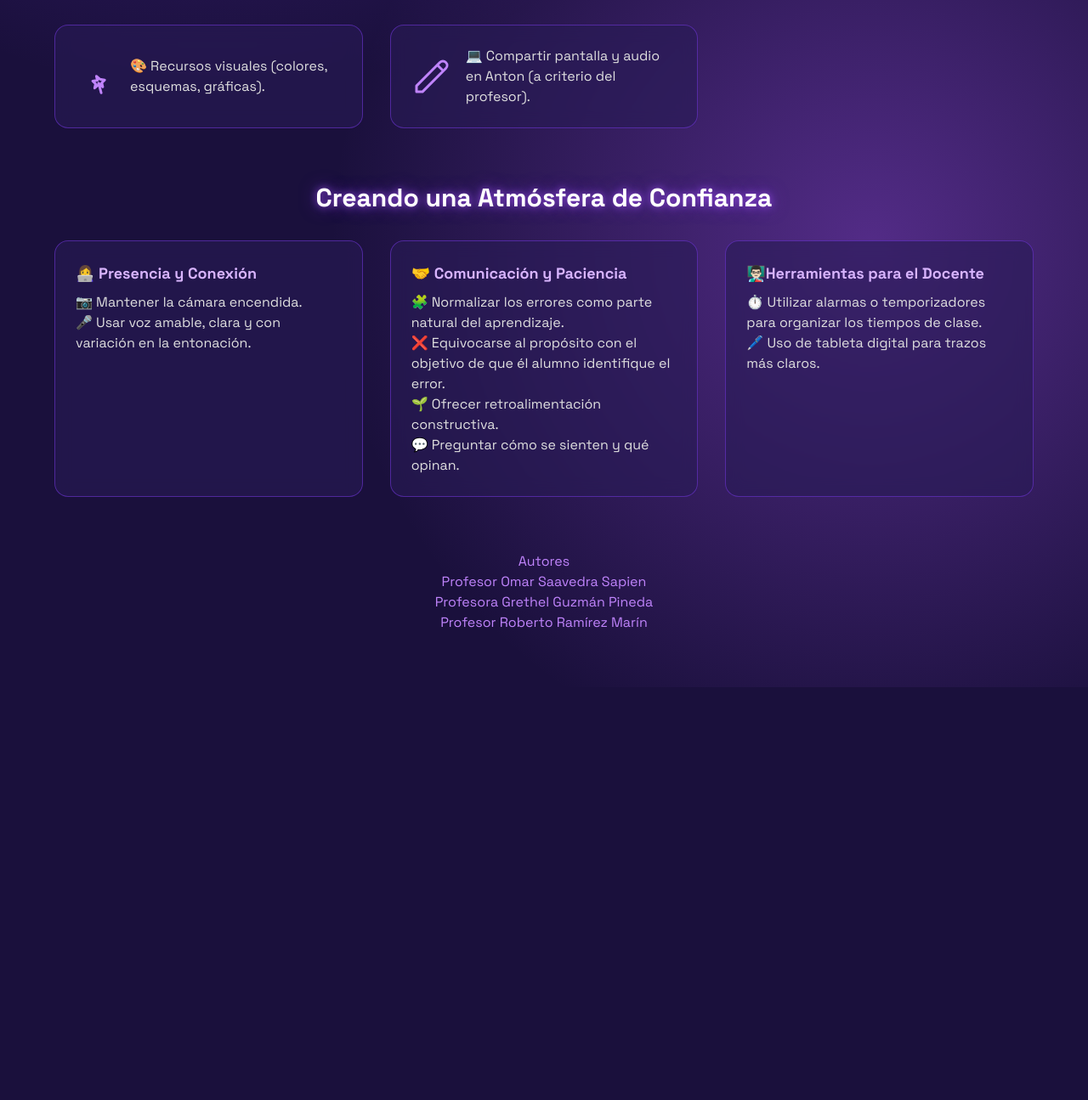
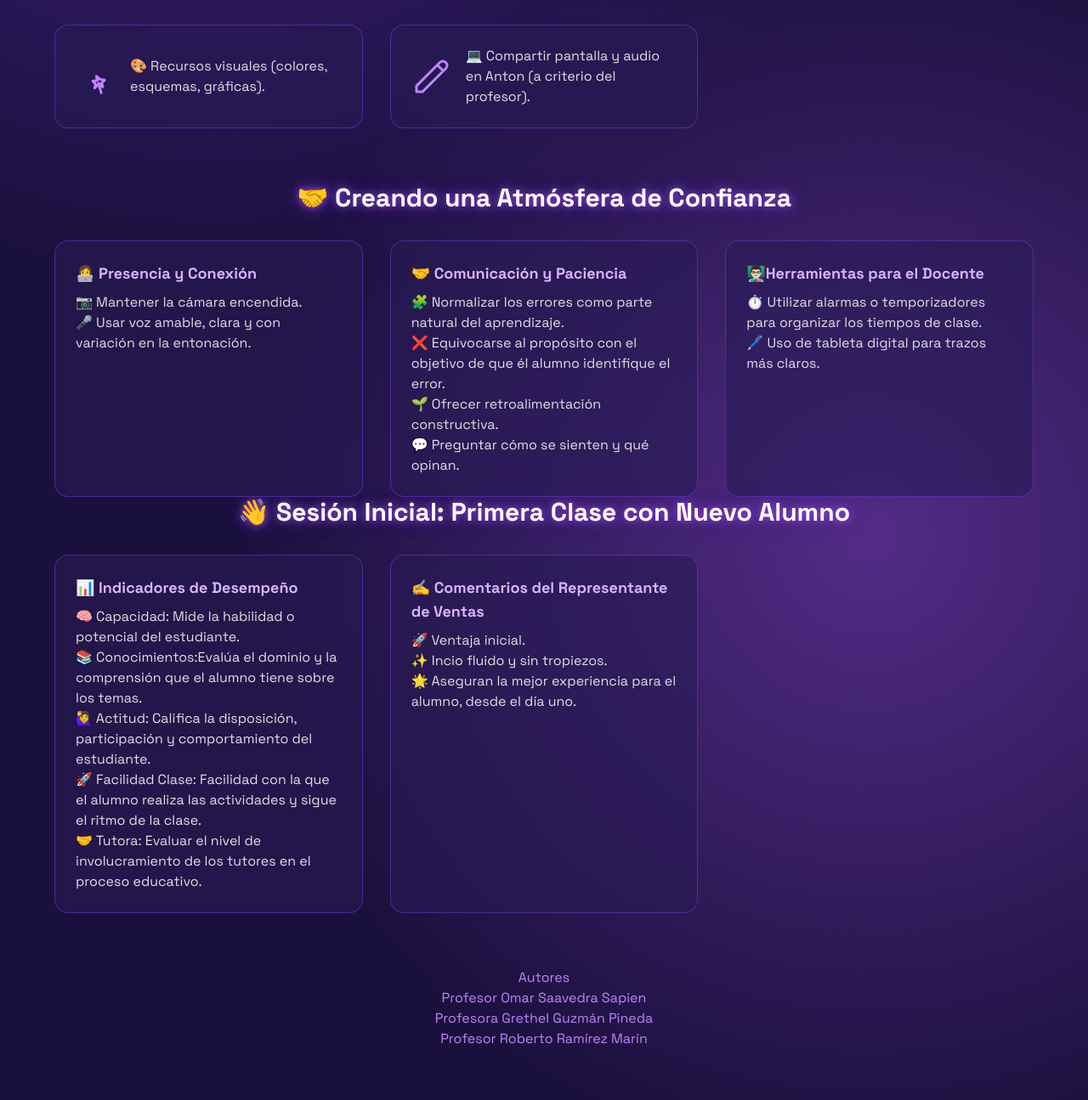
Before and after one commit to robertoramirezmarin/Clases-de-Calidad, a plain HTML site: page index.html in a window 1280 px wide. Shown: the part 923-2218 px from the top of the page at 85% size. Before the commit the page ends 1732 px from the top, so only its background shows below. Drawn offline with nearby package versions, Linux system fonts and the light colour scheme.

Commit message:
Update index.html

```diff
--- a/index.html
+++ b/index.html
@@ -58,9 +58,9 @@
         <main>
             <!-- Mission Structure Section -->
             <section id="structure" class="mb-16">
-                <h2 class="text-3xl font-bold text-center mb-8 text-white header-glow">Estructura de la Clase</h2>
+                <h2 class="text-3xl font-bold text-center mb-8 text-white header-glow">📋 Estructura de la Clase</h2>
                 <div class="grid grid-cols-1 md:grid-cols-3 gap-8">
-                    <!-- Card 1: Despegue -->
+                    <!-- Card 1: Incio -->
                     <div class="card rounded-2xl p-6 text-center">
                         <div class="flex justify-center mb-4">
                             <svg class="icon text-purple-400" xmlns="http://www.w3.org/2000/svg" fill="none" viewBox="0 0 24 24" stroke="currentColor">
@@ -137,7 +137,7 @@
 
             <!-- Trust Environment Section -->
             <section id="trust">
-                 <h2 class="text-3xl font-bold text-center mb-8 text-white header-glow">Creando una Atmósfera de Confianza</h2>
+                 <h2 class="text-3xl font-bold text-center mb-8 text-white header-glow">🤝 Creando una Atmósfera de Confianza</h2>
                 <div class="grid grid-cols-1 sm:grid-cols-2 lg:grid-cols-3 gap-8">
                     <div class="card rounded-2xl p-6">
                         <h3 class="font-bold text-lg mb-2 text-purple-300">👩‍💻 Presencia y Conexión</h3>
@@ -155,6 +155,29 @@
                 </div>
             </section>
 
+             <!-- Primera Clase -->
+            <section id="trust-2">
+                <h2 class="text-3xl font-bold text-center mb-8 text-white header-glow">👋 Sesión Inicial: Primera Clase con Nuevo Alumno</h2>
+            <div class="grid grid-cols-1 sm:grid-cols-2 lg:grid-cols-3 gap-8">
+                <div class="card rounded-2xl p-6">
+                    <h3 class="font-bold text-lg mb-2 text-purple-300">📊 Indicadores de Desempeño</h3>
+                    <p> 🧠 Capacidad: Mide la habilidad o potencial del estudiante.
+                    <br> 📚 Conocimientos:Evalúa el dominio y la comprensión que el alumno tiene sobre los temas.
+                    <br> 🙋‍♀️ Actitud: Califica la disposición, participación y comportamiento del estudiante.
+                    <br> 🚀 Facilidad Clase: Facilidad con la que el alumno realiza las actividades y sigue el ritmo de la clase.
+                    <br> 🤝 Tutora: Evaluar el nivel de involucramiento de los tutores en el proceso educativo.</p>
+                </div>
+                <div class="card rounded-2xl p-6">
+                    <h3 class="font-bold text-lg mb-2 text-purple-300"> ✍️ Comentarios del Representante de Ventas</h3>
+                    <p>🚀 Ventaja inicial.
+                    <br> ✨ Incio fluido y sin tropiezos.
+                    <br> 🌟 Aseguran la mejor experiencia para el alumno, desde el día uno.
+                    </p>
+                </div>
+                </div>
+            </div>
+    </section>
+
         </main>
 
         <footer class="text-center mt-16 pb-8">
```
